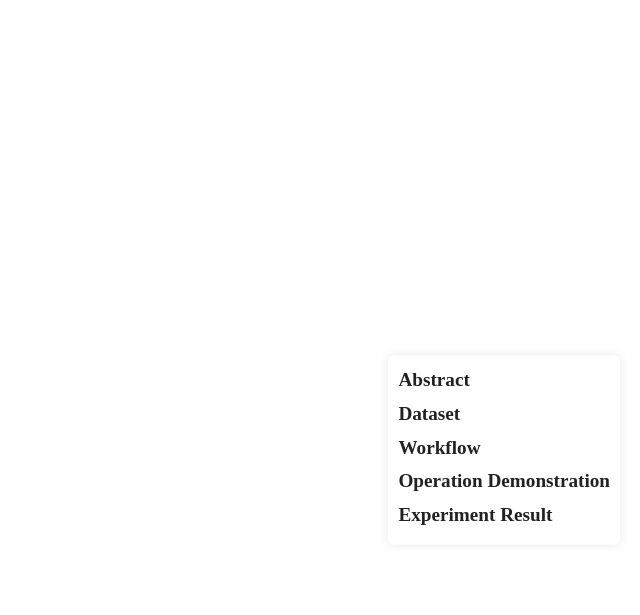
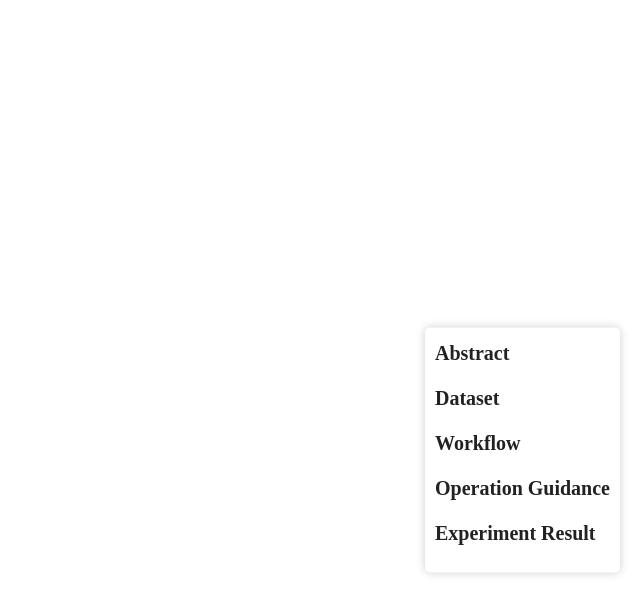
Before and after one commit to FlakeEcho/FlakeEcho.github.io, a Jekyll site: the page built from index.html, in a window 1280 px wide and 900 px high, scrolled down 7049 px. Shown: the top 615 px of the window, without its empty margins (640-1280 px from the left). Built offline with Jekyll 4.4.1, drawn with Linux system fonts in a browser that asks for light colours; some web fonts are replaced; some of the changed text lies outside the part shown.

Commit message:
Update Menu

```diff
--- a/_includes/about.html
+++ b/_includes/about.html
@@ -12,8 +12,10 @@
       border: 0px solid #ccc;
       padding: 10px;
       border-radius: 5px;
-      box-shadow: 0 0 10px rgba(0, 0, 0, 0.1);
+      box-shadow: 0 0 10px rgba(0, 0, 0, 0.2);
       font-weight: bold;
+      font-size: 20px;
+      transition: all 0.3s ease;
     }
 
     .floating-menu ul {
@@ -23,12 +25,14 @@
     }
 
     .floating-menu ul li {
-      margin-bottom: 5px;
+      margin-bottom: 15px;
     }
 
     .floating-menu ul li a {
       text-decoration: none;
       color: #222;
+      display: block;
+      transition: color 0.3s ease;
     }
 
     .floating-menu ul li a:hover {
@@ -48,7 +52,7 @@
     <li><a href="#abstract-section">Abstract</a></li>
     <li><a href="#dataset-section">Dataset</a></li>
     <li><a href="#workflow-section">Workflow</a></li>
-    <li><a href="#operation-section">Operation Demonstration</a></li>
+    <li><a href="#operation-section">Operation Guidance</a></li>
     <li><a href="#experiment-section">Experiment Result</a></li>
   </ul>
 </div>
@@ -132,9 +136,40 @@
 </div>
 
 <div class="user-details" id="operation-section">
-  <h1 style="font-weight: bold;" >Operation Demonstration</h1>
+  <h1 style="font-weight: bold;" >Operation Guidance</h1>
+  <style>
+    ol {
+      padding-left: 20px; /* 调整列表的左边距 */
+    }
+    li {
+      text-align: left; /* 文本左对齐 */
+    }
+  </style>
 
-  <img src="/assets/image/operation.gif" alt="operation" style="width: 1000px; height: auto;">
+  <ol>
+    <li>
+      <h3>Prerequisites</h3>
+      <ul>
+        <li>Android emulator with API 30 with EdXposed Framework installed</li>
+        <li>Android Studio (Hedgehog | 2023.1.1 Canary 10) with YAMP plugin installed</li>
+        <li>Java 17 & Gradle 8.0 & Android Gradle Plugin 8.0.0</li>
+      </ul>
+    </li>
+
+    <li>
+      <h3>Usage</h3>
+      <ul>
+        <li>Install the app module and the timelord module of FlakeEcho to an Android emulator with API 30 with EdXposed Framework installed. You may check if the app module and the timelord module are correctly installed in the EdXposedManager module list.</li><br>
+        <li>To trace the messageQueue and the GUI related operations during an instrumentation test, make sure the control switch of the app module on and the timelord module off in the EdXposedManager.</li><br>
+        <li>Run the instrumentation test in the Android Studio with YAMP plugin on to record the runtime method call stack with an output of .trace file. The log of GUI related operations should be generated under the /sdcard directory in the emulator with the format of {timestamp}.txt.</li><br>
+        <li>Run the Analyzer module with the input of the .trace file and the {timestamp}.txt. It will generate a static_id_list.txt file under the /sdcard directory in the emulator, which contains the static id list.</li><br>
+        <li>To inject a single delay in the instrumentation test, make sure the control switch of the app module off and the timelord module on in the EdXposedManager. Then run the instrumentation test again and the delay will be injected to reproduce the failure of flaky test.</li>
+      </ul>
+    </li>
+  </ol>
+
+
+<!--  <img src="/assets/image/operation.gif" alt="operation" style="width: 1000px; height: auto;">-->
 
     <br>
 </div>
```
